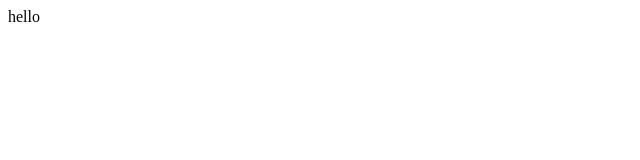
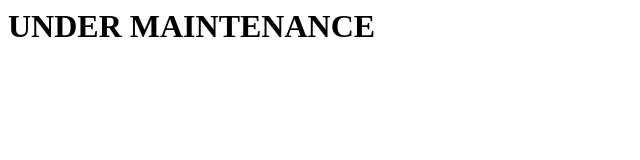
Before and after one commit to rajeshaouti/GitHub-Portfolio, a plain HTML site: page index.html in a window 1280 px wide. Shown: the whole page, without its empty margins (0-640 px from the left). Drawn offline with Linux system fonts and the light colour scheme.

Commit message:
Update index.html

```diff
--- a/index.html
+++ b/index.html
@@ -1,3 +1,5 @@
 <html>
-  <head>hello</head>
+  <head>
+    <H1>UNDER MAINTENANCE</H1>
+  </head>
 </html>
```
